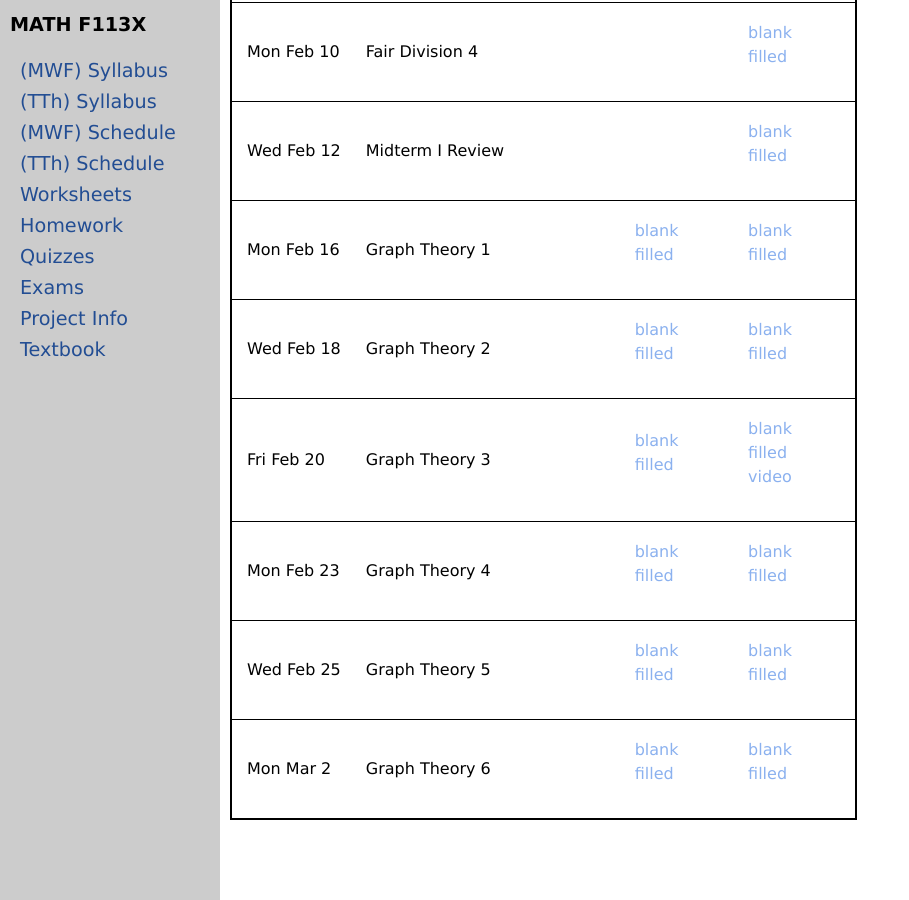
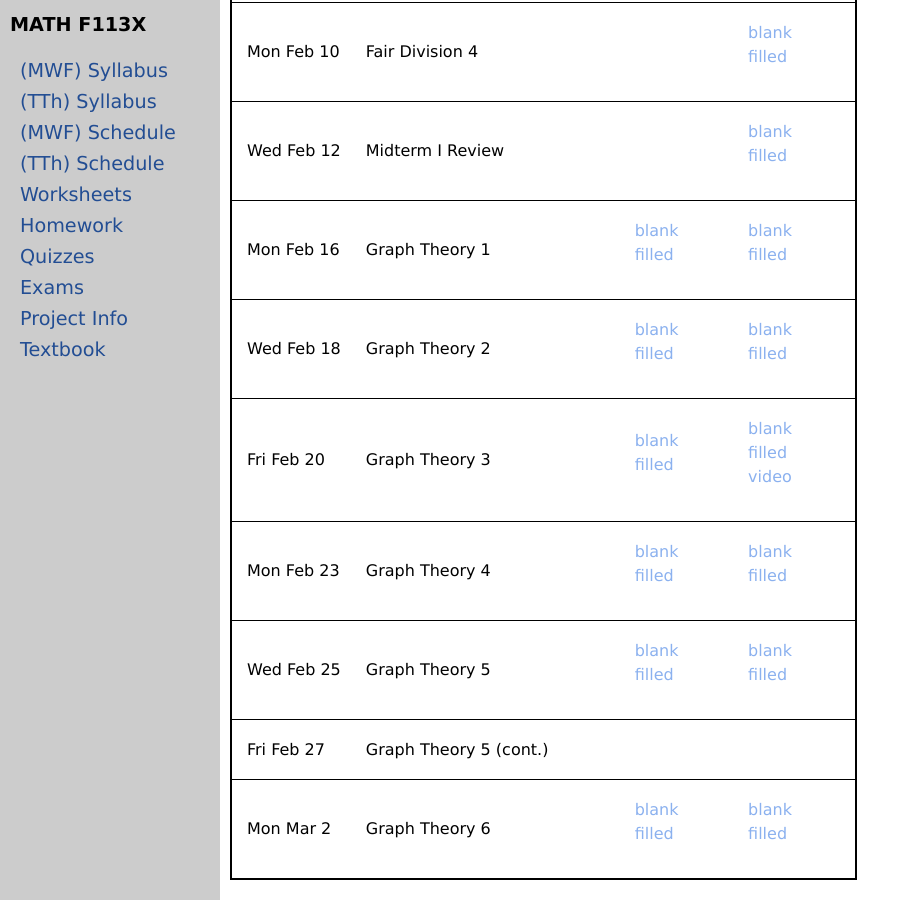
Before and after one commit to uaf-math/math113, a Jekyll site: the page built from worksheets.md, in a window 1280 px wide and 900 px high, scrolled down 1248 px. Shown: the whole window, without its empty margins (0-909 px from the left). Built offline with Jekyll 4.4.1, drawn with Linux system fonts in a browser that asks for light colours.

Commit message:
Update worksheetsS26.yml

```diff
--- a/_data/worksheetsS26.yml
+++ b/_data/worksheetsS26.yml
@@ -99,6 +99,8 @@ worksheets:
   ifilled: 13-I-GraphTheory5_Eulerization-s.pdf
   blank: 13-w-GraphTheory5-Eulerization.pdf
   filled: 13-w-GraphTheory5-Eulerization-s.pdf
+- topic: Graph Theory 5 (cont.)
+  date: Fri Feb 27
 - topic: Graph Theory 6
   date: Mon Mar 2
   iblank: 14-I-GraphTheory6-IntroHamiltonian.pdf
```
